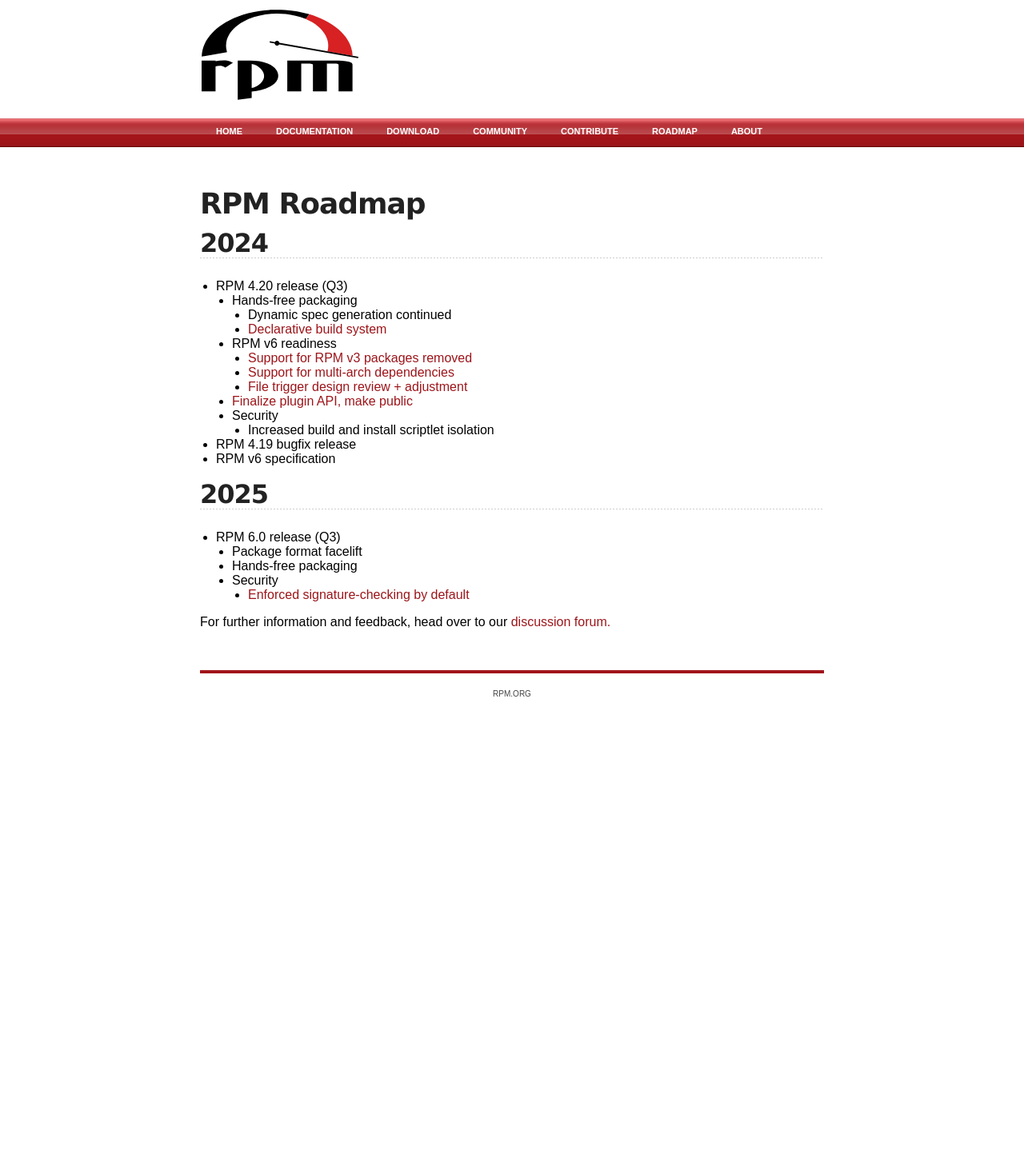
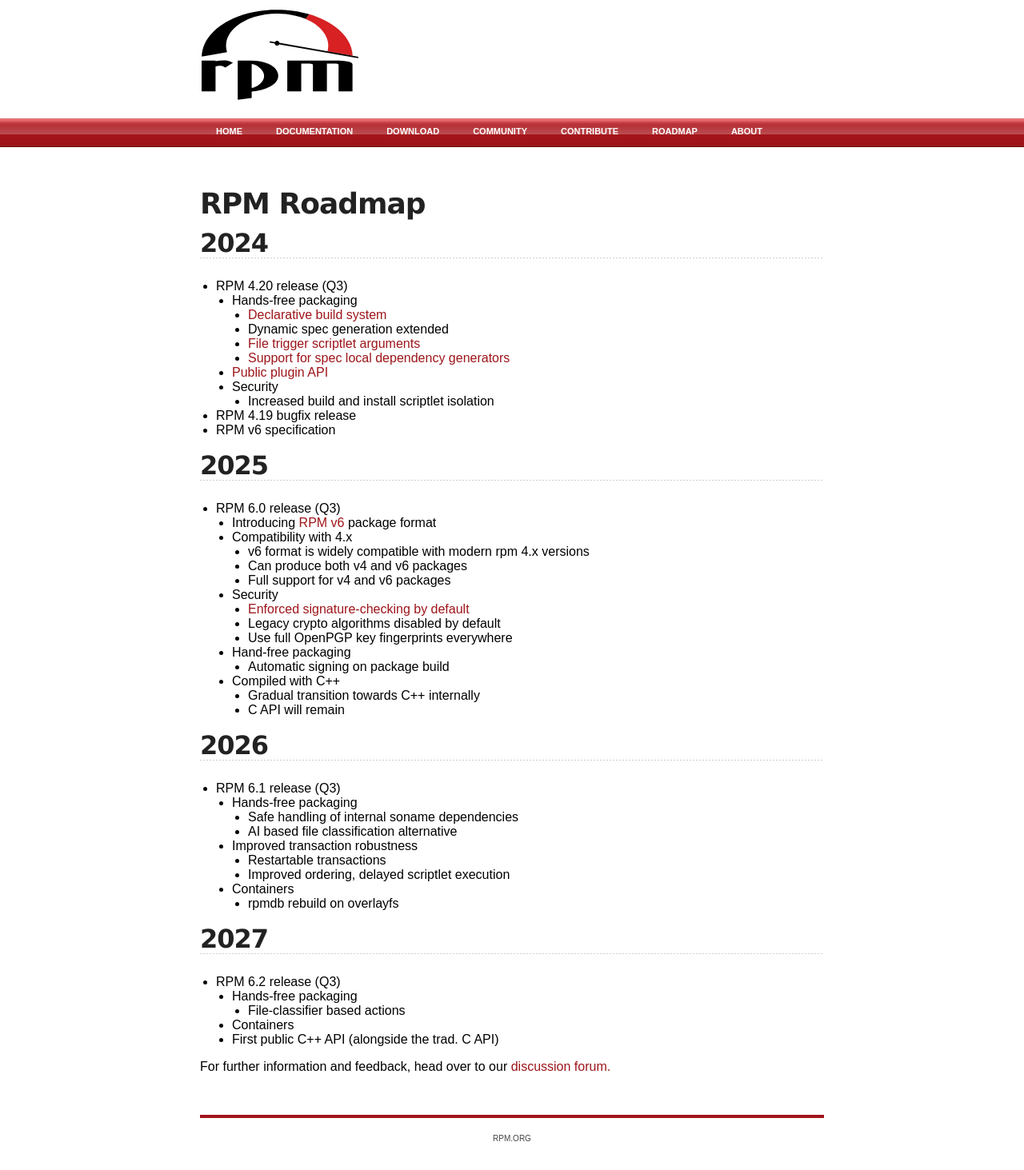
Before and after one commit to rpm-software-management/rpm-web, a Jekyll site: the page built from roadmap.md, in a window 1280 px wide. Shown: the whole page at 80% size. Built offline with Jekyll 4.4.1, drawn with Linux system fonts in a browser that asks for light colours; before the commit the page ends 907 px from its top, so only the background shows below that.

Commit message:
Roadmap update for 2024-2027

```diff
--- a/roadmap.md
+++ b/roadmap.md
@@ -8,13 +8,11 @@ title: rpm.org - Roadmap
 ## 2024
 * RPM 4.20 release (Q3)
   * Hands-free packaging
-    * Dynamic spec generation continued
     * [Declarative build system](https://github.com/rpm-software-management/rpm/issues/1087)
-  * RPM v6 readiness
-    * [Support for RPM v3 packages removed](https://github.com/rpm-software-management/rpm/issues/1107)
-    * [Support for multi-arch dependencies](https://github.com/rpm-software-management/rpm/issues/2197)
-    * [File trigger design review + adjustment](https://github.com/rpm-software-management/rpm/issues/2655)
-  * [Finalize plugin API, make public](https://github.com/rpm-software-management/rpm/issues/1536)
+    * Dynamic spec generation extended
+    * [File trigger scriptlet arguments](https://github.com/rpm-software-management/rpm/issues/2655)
+    * [Support for spec local dependency generators](https://github.com/rpm-software-management/rpm/issues/782)
+  * [Public plugin API](https://github.com/rpm-software-management/rpm/issues/1536)
   * Security
     * Increased build and install scriptlet isolation
 * RPM 4.19 bugfix release
@@ -22,9 +20,37 @@ title: rpm.org - Roadmap
 
 ## 2025
 * RPM 6.0 release (Q3)
-  * Package format facelift
-  * Hands-free packaging
+  * Introducing [RPM v6](https://github.com/rpm-software-management/rpm/discussions/2919) package format
+  * Compatibility with 4.x
+    * v6 format is widely compatible with modern rpm 4.x versions
+    * Can produce both v4 and v6 packages
+    * Full support for v4 and v6 packages
   * Security
     * [Enforced signature-checking by default](https://github.com/rpm-software-management/rpm/issues/1573)
+    * Legacy crypto algorithms disabled by default
+    * Use full OpenPGP key fingerprints everywhere
+  * Hand-free packaging
+    * Automatic signing on package build
+  * Compiled with C++
+    * Gradual transition towards C++ internally
+    * C API will remain
 
-For further information and feedback, head over to our [discussion forum.](https://github.com/rpm-software-management/rpm/discussions/2015)
+## 2026
+* RPM 6.1 release (Q3)
+  * Hands-free packaging
+    * Safe handling of internal soname dependencies
+    * AI based file classification alternative
+  * Improved transaction robustness
+    * Restartable transactions
+    * Improved ordering, delayed scriptlet execution
+  * Containers
+    * rpmdb rebuild on overlayfs
+
+## 2027
+* RPM 6.2 release (Q3)
+  * Hands-free packaging
+    * File-classifier based actions
+  * Containers
+  * First public C++ API (alongside the trad. C API)
+
+For further information and feedback, head over to our [discussion forum.](https://github.com/rpm-software-management/rpm/discussions/)
```
